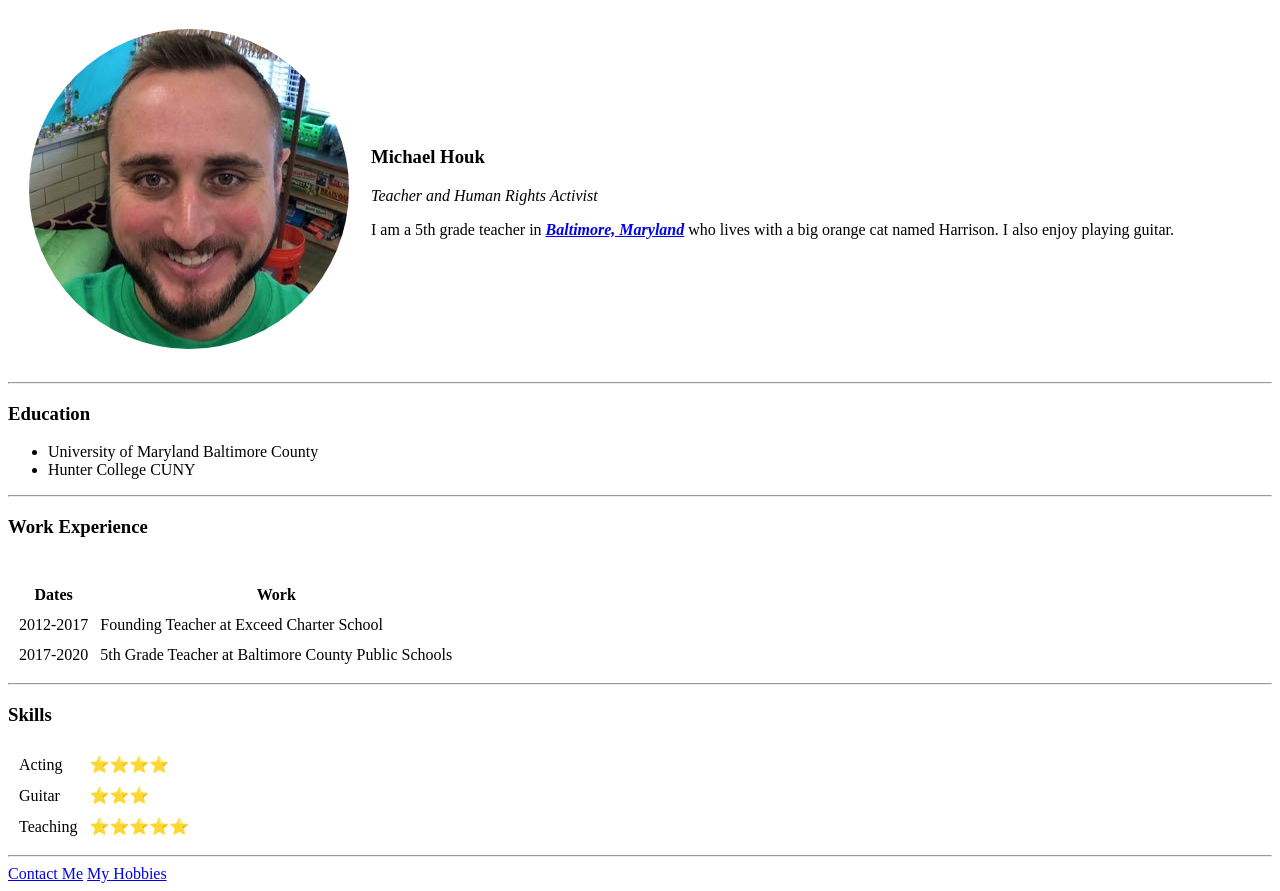
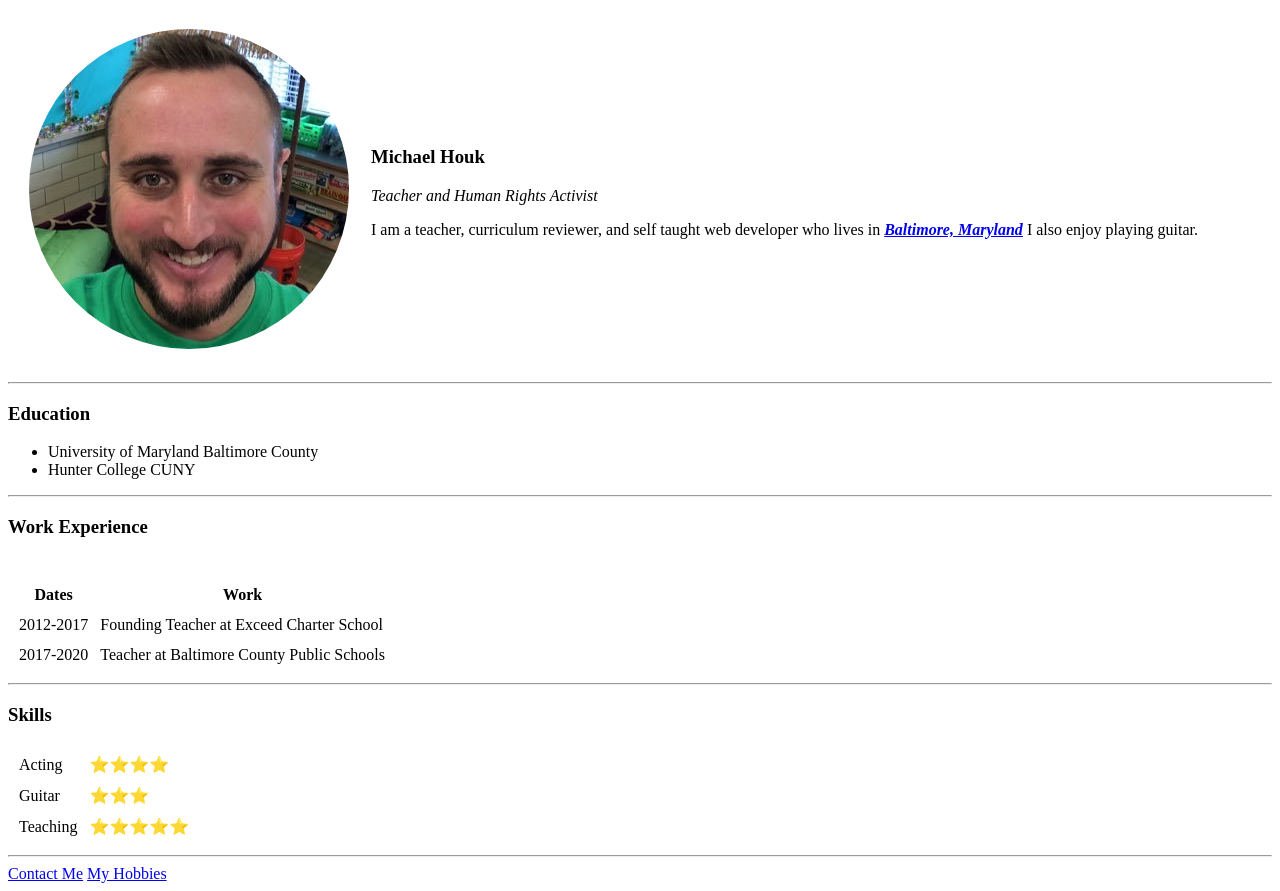
Before and after one commit to mhouk2982/Personal-CV-HTML, a plain HTML site: page index.html in a window 1280 px wide. Drawn offline with Linux system fonts and the light colour scheme.

Commit message:
Update index.html

```diff
--- a/index.html
+++ b/index.html
@@ -13,8 +13,8 @@
       <td><img src="mikecircle.png" alt="Michael Profile Picture" /></td>
       <td><h3>Michael Houk</h3>
         <p><em>Teacher and Human Rights Activist</em></p>
-      <p>I am a 5th grade teacher in <em><strong><a href="https://en.wikipedia.org/wiki/Baltimore">Baltimore, Maryland</a>
-        </strong></em> who lives with a big orange cat named Harrison. I also enjoy playing guitar.</p></td>
+      <p>I am a teacher, curriculum reviewer, and self taught web developer who lives in <em><strong><a href="https://en.wikipedia.org/wiki/Baltimore">Baltimore, Maryland</a>
+        </strong></em> I also enjoy playing guitar.</p></td>
     </tr>
   </table>
 
@@ -44,7 +44,7 @@
         </tr>
         <tr>
           <td>2017-2020</td>
-          <td>5th Grade Teacher at Baltimore County Public Schools</td>
+          <td>Teacher at Baltimore County Public Schools</td>
         </tr>
       </tbody>
     </table>
```
